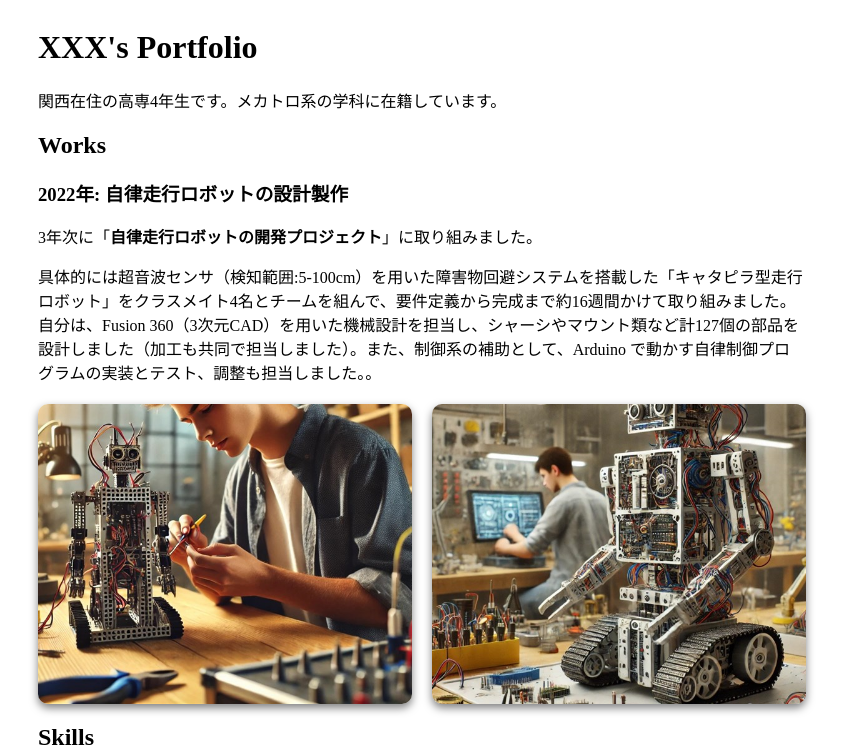
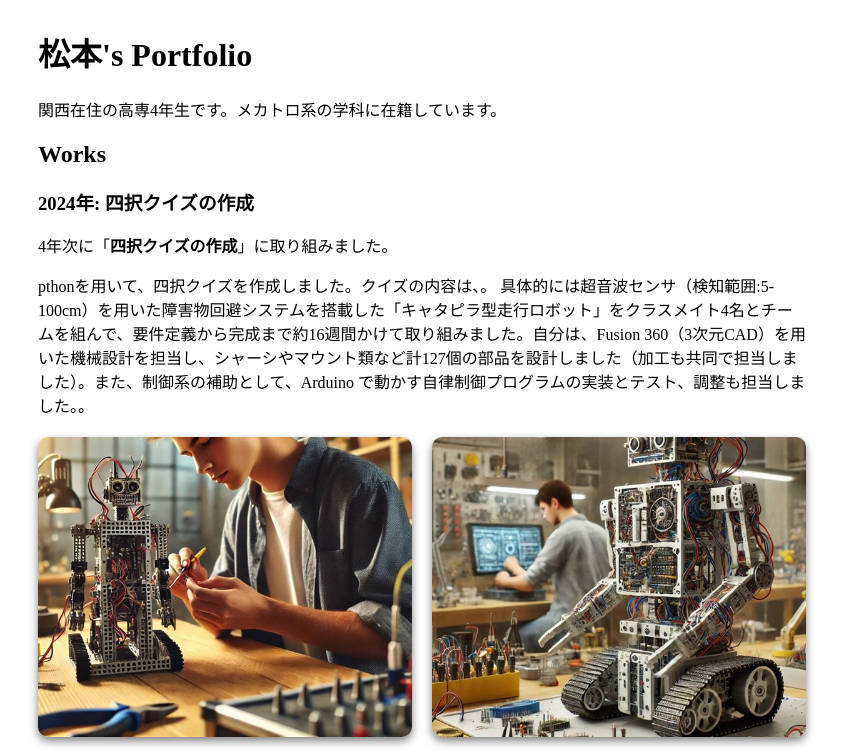
Before and after one commit to naki861/portfolio, a plain HTML site: page index.html in a window 1280 px wide. Shown: the top 754 px of the page, without its empty margins (218-1061 px from the left). Drawn offline with Linux system fonts and the light colour scheme.

Commit message:
Add files via upload

```diff
--- a/index.html
+++ b/index.html
@@ -8,16 +8,18 @@
   </head>
   <body>
     <div class="container">
-      <h1>XXX's Portfolio</h1>
+      <h1>松本's Portfolio</h1>
       <p>関西在住の高専4年生です。メカトロ系の学科に在籍しています。</p>
 
       <h2>Works</h2>
 
-      <h3>2022年: 自律走行ロボットの設計製作</h3>
+      <h3>2024年: 四択クイズの作成</h3>
       <p>
-        3年次に「<strong>自律走行ロボットの開発プロジェクト</strong>」に取り組みました。
+        4年次に「<strong>四択クイズの作成</strong>」に取り組みました。
       </p>
       <p>
+        pthonを用いて、四択クイズを作成しました。クイズの内容は、。
+
         具体的には超音波センサ（検知範囲:5-100cm）を用いた障害物回避システムを搭載した「キャタピラ型走行ロボット」をクラスメイト4名とチームを組んで、要件定義から完成まで約16週間かけて取り組みました。自分は、Fusion
         360（3次元CAD）を用いた機械設計を担当し、シャーシやマウント類など計127個の部品を設計しました（加工も共同で担当しました）。また、制御系の補助として、Arduino
         で動かす自律制御プログラムの実装とテスト、調整も担当しました。。
```
